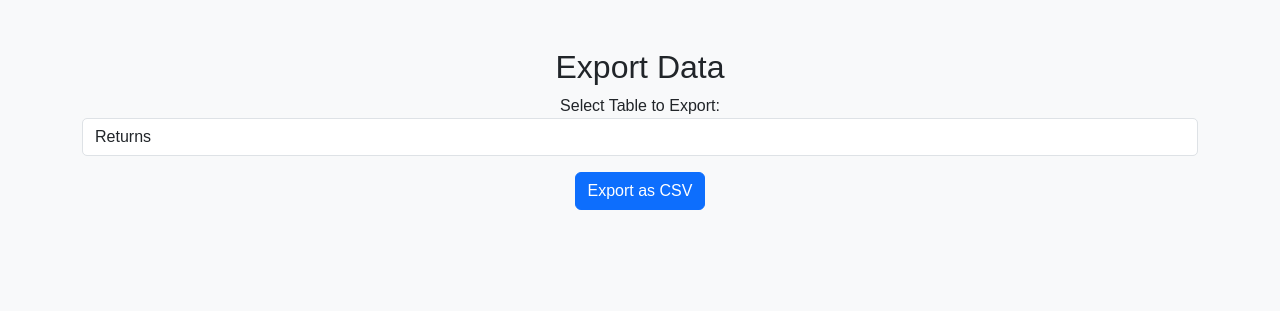
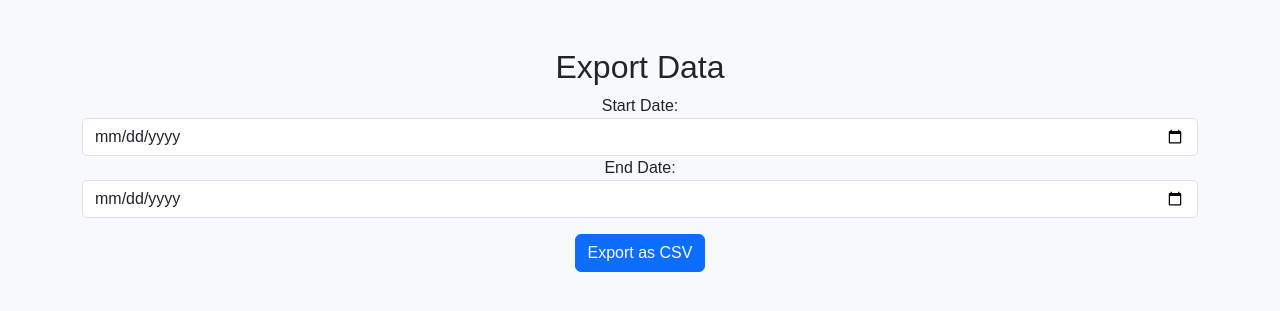
Before and after one commit to bcm082/amzreturns, a Flask app: page /export in a window 1280 px wide. Shown: the part 56-367 px from the top of the page. Run offline with Flask 3, Linux system fonts and the light colour scheme.

Commit message:
fixed the export csv function

```diff
--- a/app.py
+++ b/app.py
@@ -109,25 +109,31 @@ def products():
 @app.route('/export', methods=['GET', 'POST'])
 def export():
     if request.method == 'POST':
-        selected_table = request.form['table']
+        start_date = request.form['start_date']
+        end_date = request.form['end_date']
 
         # Connect to the database
         conn = mysql.connector.connect(**db_config)
         cursor = conn.cursor()
 
-        # Query to fetch all data from the selected table
-        query = f"SELECT * FROM {selected_table}"
-        cursor.execute(query)
+        # Query to fetch data from the returns table
+        query = '''
+        SELECT ASIN, `Merchant SKU`, SUM(`Return quantity`) AS `Return quantity`
+        FROM returns
+        WHERE STR_TO_DATE(CONCAT('01-', month, '-', year), '%d-%M-%Y') BETWEEN %s AND %s
+        GROUP BY ASIN, `Merchant SKU`
+        '''
+        cursor.execute(query, (start_date, end_date))
         rows = cursor.fetchall()
 
-        # Get column headers
-        headers = [i[0] for i in cursor.description]
+        # Define CSV headers
+        headers = ['ASIN', 'Merchant SKU', 'Return quantity']
 
         cursor.close()
         conn.close()
 
         # Create CSV file
-        csv_file_path = f'/tmp/{selected_table}_export.csv'
+        csv_file_path = '/tmp/returns_export.csv'
         with open(csv_file_path, 'w', newline='') as csvfile:
             csvwriter = csv.writer(csvfile)
             csvwriter.writerow(headers)
--- a/templates/export.html
+++ b/templates/export.html
@@ -6,11 +6,12 @@
     <h2 class="text-center">Export Data</h2>
     <form method="POST" action="{{ url_for('export') }}" class="text-center">
         <div class="form-group">
-            <label for="table">Select Table to Export:</label>
-            <select name="table" id="table" class="form-control">
-                <option value="returns">Returns</option>
-                <option value="sales">Sales</option>
-            </select>
+            <label for="start_date">Start Date:</label>
+            <input type="date" name="start_date" id="start_date" class="form-control" required>
+        </div>
+        <div class="form-group">
+            <label for="end_date">End Date:</label>
+            <input type="date" name="end_date" id="end_date" class="form-control" required>
         </div>
         <button type="submit" class="btn btn-primary mt-3">Export as CSV</button>
     </form>
```
